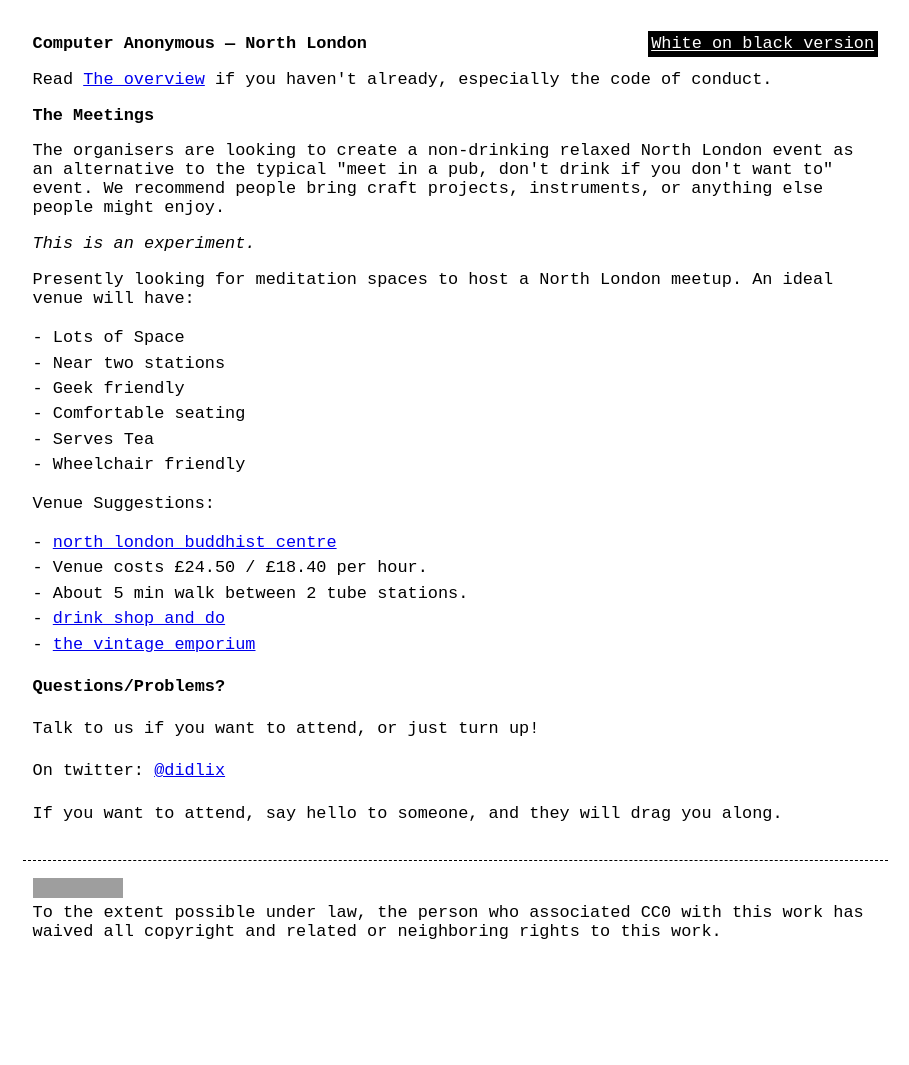
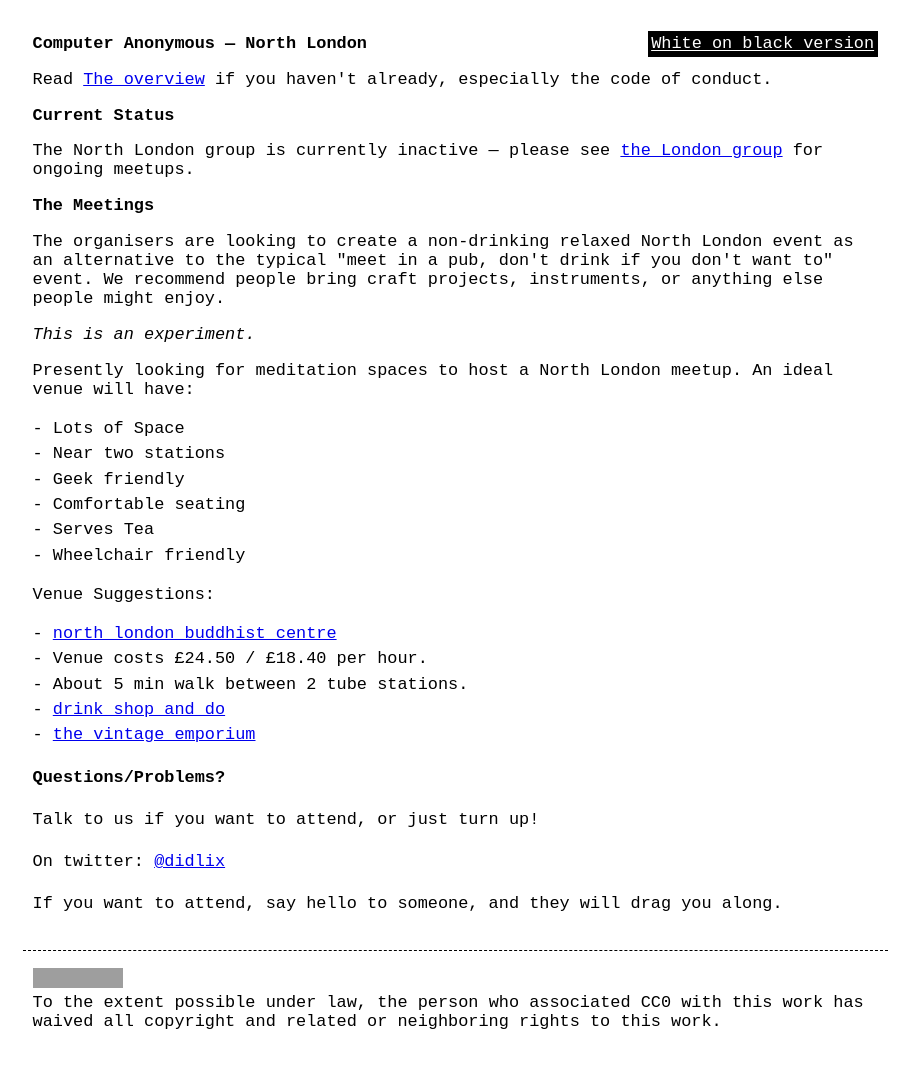
Before and after one commit to computeranonymous/computer, a Jekyll site: the page built from uk_north_london.html, in a window 1280 px wide. Shown: the whole page, without its empty margins (185-1094 px from the left). Built offline with Jekyll 4.4.1, drawn with Linux system fonts in a browser that asks for light colours; before the commit the page ends 974 px from its top, so only the background shows below that; grey boxes are pictures that could not be loaded.

Commit message:
Add note on current status of North London group.

```diff
--- a/uk_north_london.html
+++ b/uk_north_london.html
@@ -6,6 +6,11 @@ title: Computer Anonymous North London
 <p>
     Read <a href="index.html">The overview</a> if you haven't already, especially the code of conduct.
 </p>
+
+<h2>Current Status</h2>
+
+<p>The North London group is currently inactive — please see <a href="http://computeranonymous.org/uk_london.html">the
+London group</a> for ongoing meetups.</p>
 
 <h2>The Meetings</h2>
 
```
